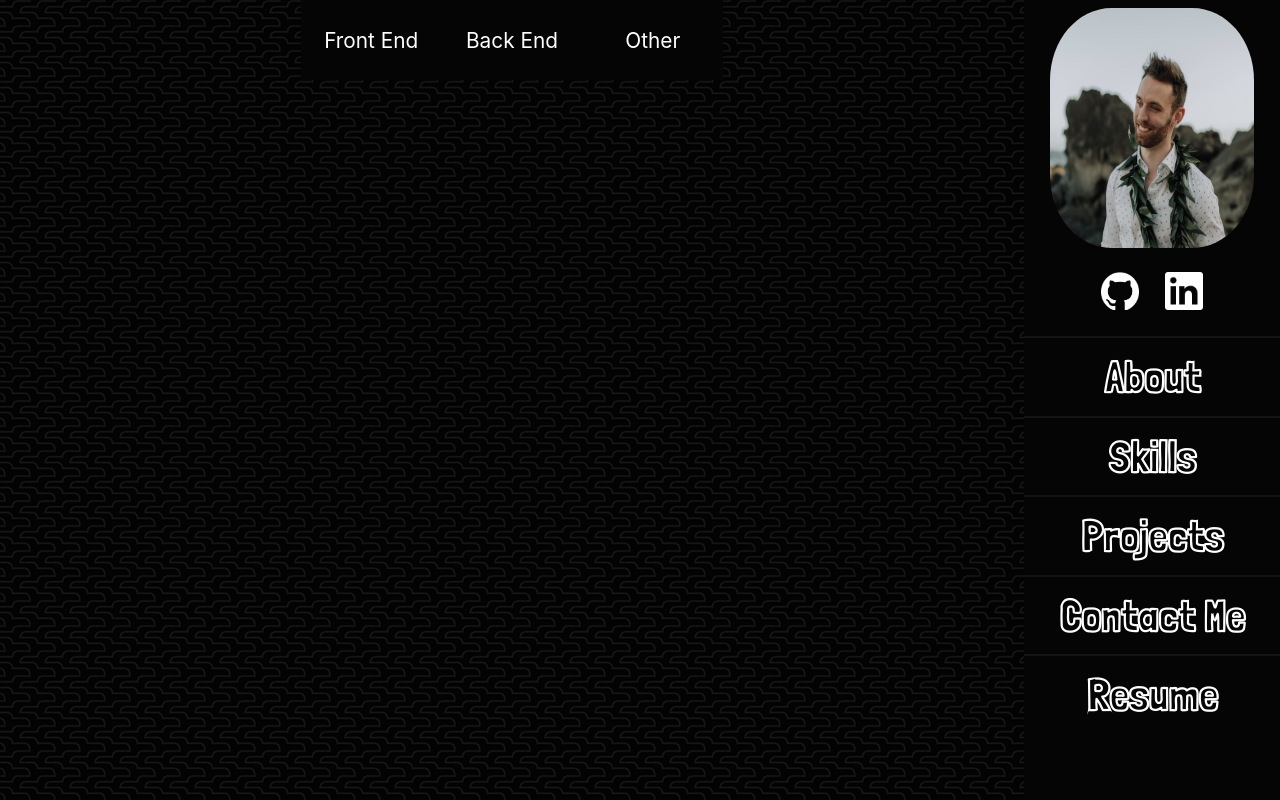
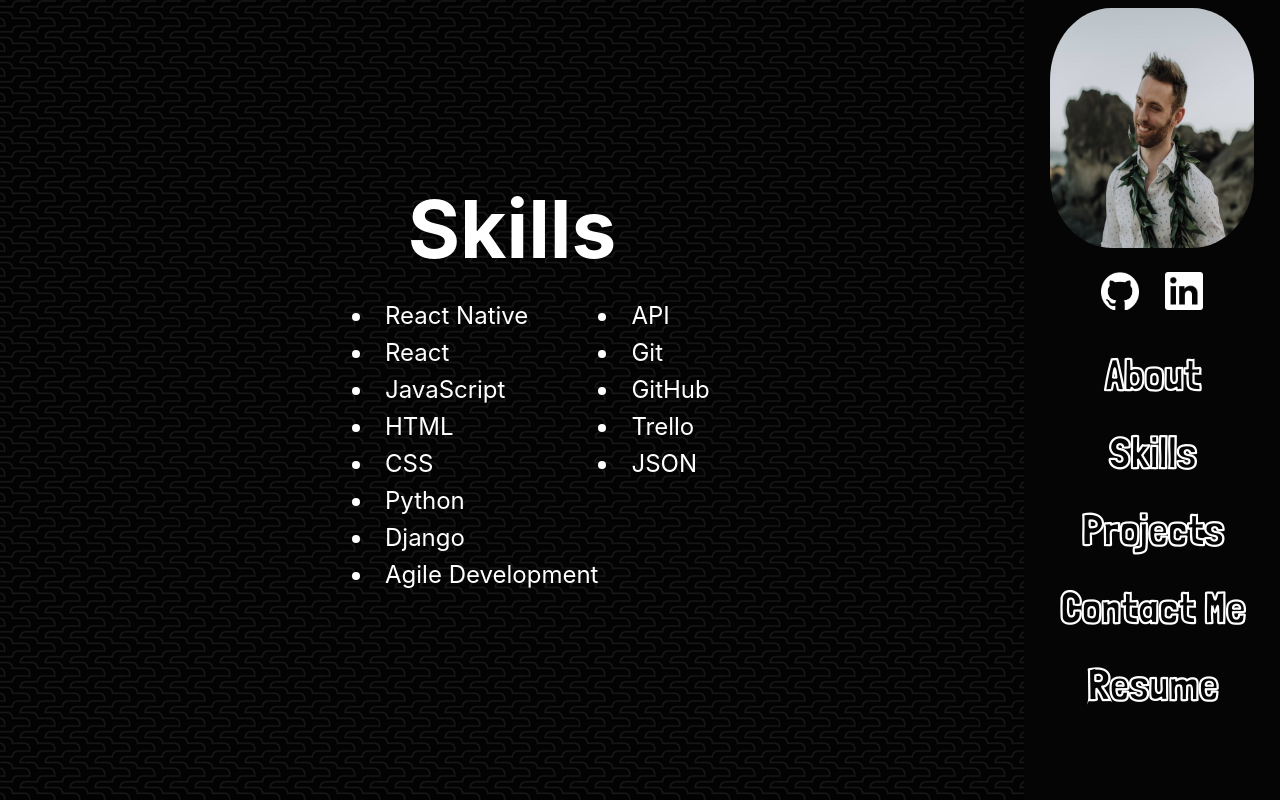
Before and after one commit to TBN00/Portfolio, a React (Create React App) app: page / in a window 1280 px wide. Both pictures are taken after a click on the element "Skills". Built offline with nearby package versions, Linux system fonts and the light colour scheme.

Commit message:
committing before contact attempt

```diff
--- a/src/App.css
+++ b/src/App.css
@@ -32,9 +32,7 @@
 
 .menuButtons {
   width: 100%;
-  border-top-style: solid;
-  border-top-width: 2px;
-  border-color: rgb(20, 20, 20);
+
   padding-top: 5%;
   padding-bottom: 5%;
   user-select: none;
--- a/src/Components/BackEnd.js
+++ /dev/null
@@ -1,11 +0,0 @@
-
-export const BackEnd = ({setTabeState}) => {
-    return (
-        <div  onMouseEnter={() => setTabeState("BackEnd")} onMouseLeave={() => setTabeState("")}
-        style={{width: "41.3%", height: "60vh", backgroundColor: "rgb(80, 80, 80)",  display: "flex", flexDirection: "column", justifyContent: "center", alignItems: "center"}}>
-            <li>Python</li>
-            <li>Django</li>
-            <li>OOP</li>
-        </div>
-    );
-}
--- a/src/Components/FrontEnd.js
+++ /dev/null
@@ -1,15 +0,0 @@
-
-export const FrontEnd = ({setTabeState}) => {
-    return (
-        <div onMouseEnter={() => setTabeState("FrontEnd")} onMouseLeave={() => setTabeState("")}
-        style={{width: "41.3%", height: "60vh", backgroundColor: "rgb(80, 80, 80)",  display: "flex", flexDirection: "column", justifyContent: "center", alignItems: "center"}}>
-            <li>JavaScript</li>
-            <li>React</li>
-            <li>React Native</li>
-            <li>HTML</li>
-            <li>CSS</li>
-            <li>Bulma</li>
-            <li>OOP</li>
-        </div>
-    );
-}
--- a/src/Components/Other.js
+++ /dev/null
@@ -1,13 +0,0 @@
-
-export const Other = ({setTabeState}) => {
-    return (
-        <div  onMouseEnter={() => setTabeState("Other")} onMouseLeave={() => setTabeState("")}
-        style={{width: "41.3%", height: "60vh", backgroundColor: "rgb(80, 80, 80)", display: "flex", flexDirection: "column", justifyContent: "center", alignItems: "center"}}>
-            <li>Git</li>
-            <li>Agile</li>
-            <li>Trello</li>
-            <li>ForkLift Certified</li>
-            <li>Inventory Management</li>
-        </div>
-    );
-}
--- a/src/Components/Skills.js
+++ b/src/Components/Skills.js
@@ -1,32 +1,28 @@
 import { useState } from "react";
-import { BackEnd } from "./BackEnd";
-import { FrontEnd } from "./FrontEnd";
-import { Other } from "./Other";
 
 export const Skills = () => {
     const [tabState, setTabeState] = useState("")
 
     return (
-        <div>
-            <div className="buttonPanel"  style={{marginBottom: "-1vh"}}>
-                <div onMouseEnter={() => setTabeState("FrontEnd")}
-                    onMouseLeave={() => setTabeState("")}
-                    className="button"
-                    style={{ backgroundColor: tabState === 'FrontEnd' && 'rgb(80, 80, 80)' }}>Front End</div>
-                <div onMouseEnter={() => setTabeState("BackEnd")}
-                    onMouseLeave={() => setTabeState("")}
-                    className="button"
-                    style={{ backgroundColor: tabState === 'BackEnd' && 'rgb(80, 80, 80)' }}>Back End</div>
-                <div onMouseEnter={() => setTabeState("Other")}
-                    onMouseLeave={() => setTabeState("")}
-                    className="button"
-                    style={{ backgroundColor: tabState === 'Other' && 'rgb(80, 80, 80)' }}>Other</div>
+            <div className="projectContainer">
+                <div style={{display: "flex", flexDirection: "column"}}>
+                <h1 style={{fontSize: '10vh'}}>Skills</h1>
+                <div style={{width: "25vw", height: "40vh", display: "flex", flexDirection: 'column', flexWrap: 'wrap', marginTop: '3vh', alignItems: 'flex-start'}}>
+                    <li style={{fontSize: '3vh', paddingBottom: '1vh'}}>React Native</li>
+                    <li style={{fontSize: '3vh', paddingBottom: '1vh'}}>React</li>
+                    <li style={{fontSize: '3vh', paddingBottom: '1vh'}}>JavaScript</li>
+                    <li style={{fontSize: '3vh', paddingBottom: '1vh'}}>HTML</li>
+                    <li style={{fontSize: '3vh', paddingBottom: '1vh'}}>CSS</li>
+                    <li style={{fontSize: '3vh', paddingBottom: '1vh'}}>Python</li>
+                    <li style={{fontSize: '3vh', paddingBottom: '1vh'}}>Django</li>
+                    <li style={{fontSize: '3vh', paddingBottom: '1vh'}}>Agile Development</li>
+                    <li style={{fontSize: '3vh', paddingBottom: '1vh'}}>API</li>
+                    <li style={{fontSize: '3vh', paddingBottom: '1vh'}}>Git</li>
+                    <li style={{fontSize: '3vh', paddingBottom: '1vh'}}>GitHub</li>
+                    <li style={{fontSize: '3vh', paddingBottom: '1vh'}}>Trello</li>
+                    <li style={{fontSize: '3vh', paddingBottom: '1vh'}}>JSON</li>
+                </div>
             </div>
-            <div className="projectContainer">
-                    {tabState === "FrontEnd" ? <FrontEnd setTabeState={setTabeState}/> :
-                        tabState === "BackEnd" ? <BackEnd setTabeState={setTabeState}/> :
-                            tabState === "Other" ? <Other setTabeState={setTabeState}/> : null}
             </div>
-        </div>
     );
 }
```
Also changed, not shown: src/Components/Contact.js (added, +9 -0 lines).
